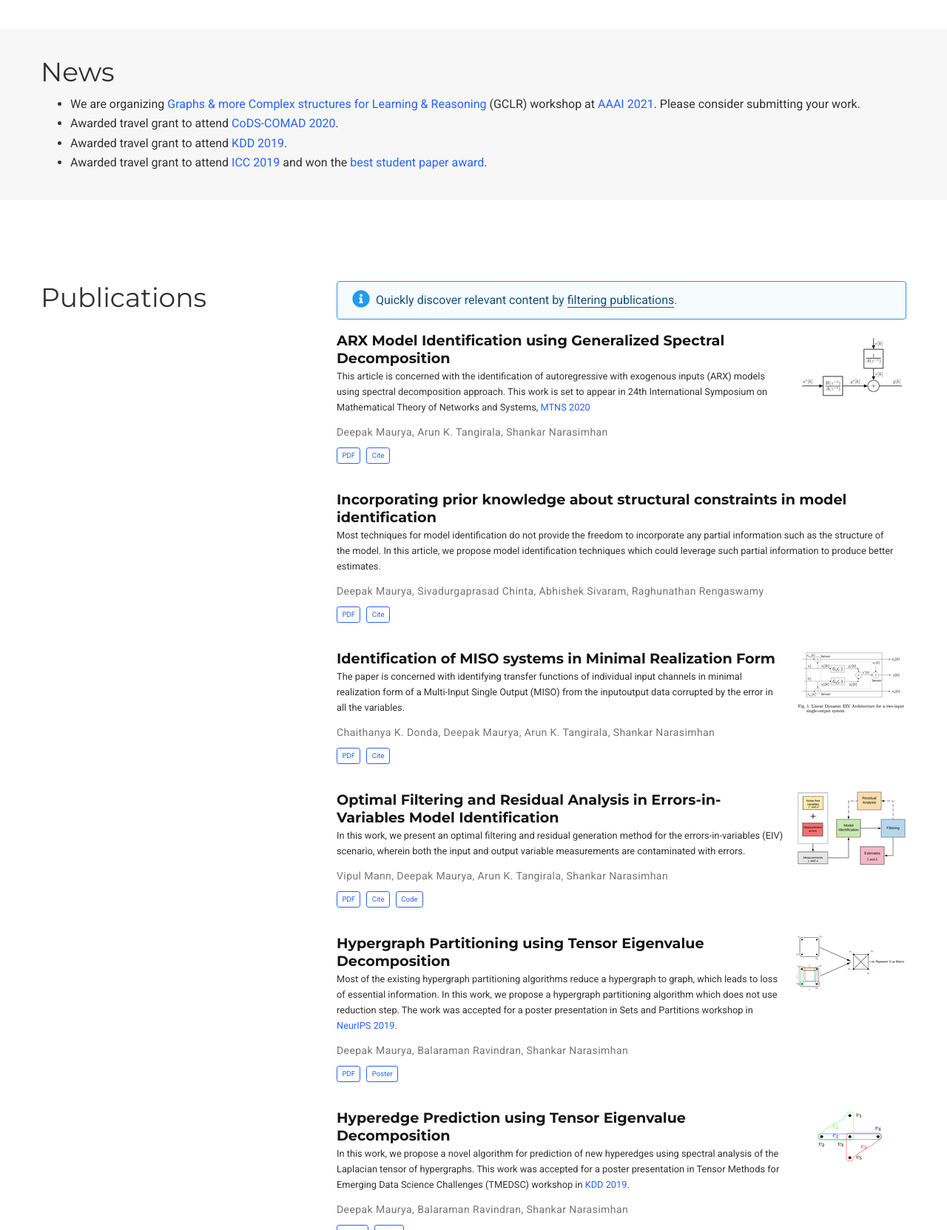
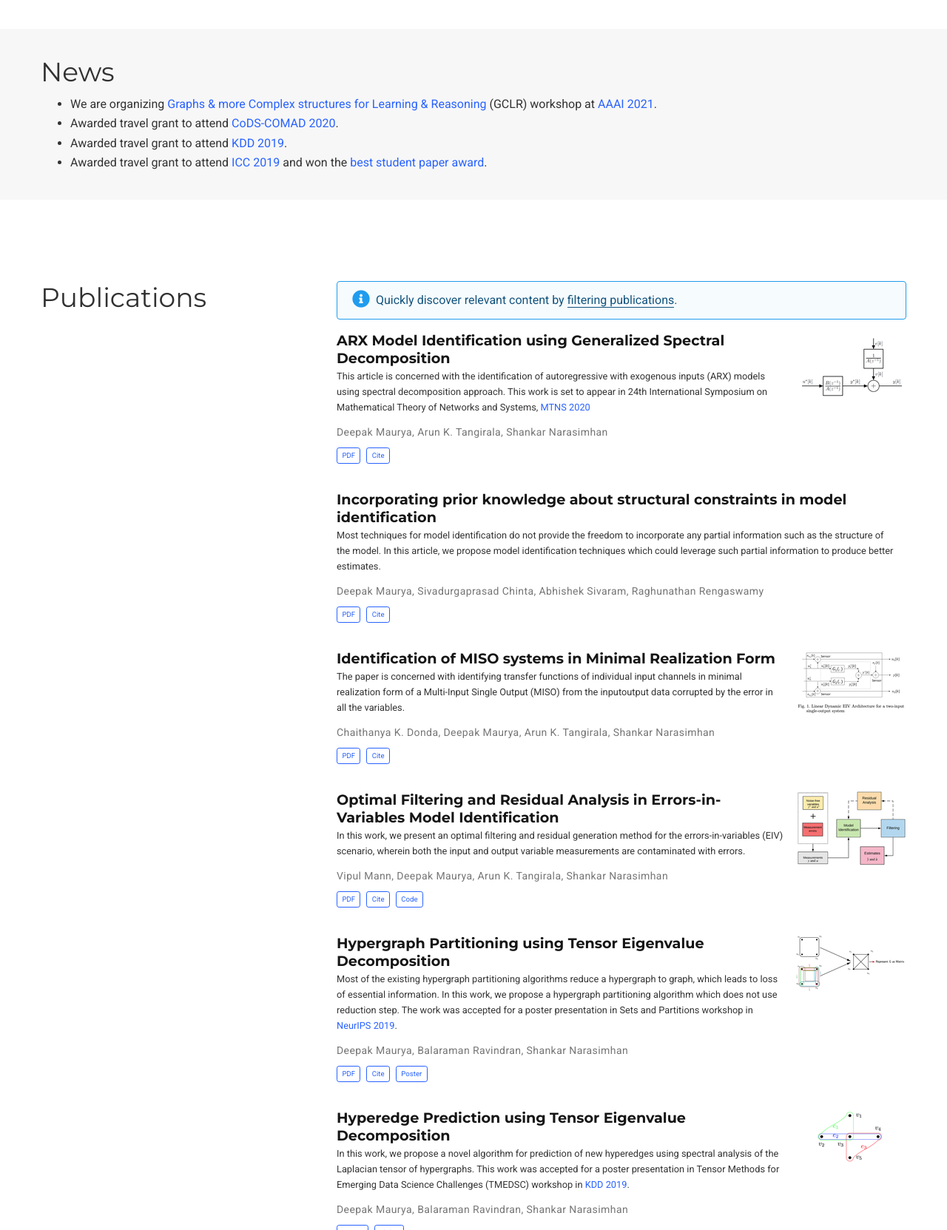
Before and after one commit to d-maurya/d-maurya.github.io, a plain HTML site: page index.html in a window 1280 px wide. Shown: the part 740-2403 px from the top of the page at 74% size. Drawn offline with nearby package versions, Linux system fonts and the light colour scheme; some packages are replaced by stand-ins of ours; some icons are missing.

Commit message:
some minor changes

```diff
--- a/index.html
+++ b/index.html
@@ -784,14 +784,14 @@
       <ul>
 <li>We are organizing
 <a href="https://sites.google.com/view/gclr2021/" target="_blank" rel="noopener">Graphs &amp; more Complex structures for Learning &amp; Reasoning</a> (GCLR) workshop at
-<a href="https://aaai.org/Conferences/AAAI-21/" target="_blank" rel="noopener">AAAI 2021</a>. Please consider submitting your work.</li>
+<a href="https://aaai.org/Conferences/AAAI-21/" target="_blank" rel="noopener">AAAI 2021</a>.</li>
 <li>Awarded travel grant to attend
 <a href="https://cods-comad.in/" target="_blank" rel="noopener">CoDS-COMAD 2020</a>.</li>
 <li>Awarded travel grant to attend
 <a href="https://www.kdd.org/kdd2019/" target="_blank" rel="noopener">KDD 2019</a>.</li>
 <li>Awarded travel grant to attend
 <a href="https://icc.org.in/2019/" target="_blank" rel="noopener">ICC 2019</a> and won the
-<a href="http://icc.org.in/2019/best-student-paper-award/" target="_blank" rel="noopener">best student paper award</a>.</li>
+<a href="https://d-maurya.github.io/files/ICC2019_beststudentpaper.pdf" target="_blank" rel="noopener">best student paper award</a>.</li>
 </ul>
 <!---
 Welcome to the **personal demo** of Academic. Other demos available include:
@@ -1405,6 +1405,11 @@ Welcome to the **personal demo** of Academic. Other demos available include:
 </a>
 
 
+
+<button type="button" class="btn btn-outline-primary my-1 mr-1 btn-sm js-cite-modal"
+        data-filename="/publication/hypart_nipsws/cite.bib">
+  Cite
+</button>
 
 
 
```
Also changed, not shown: publication/hypart_nipsws/index.html (+7 -0 lines), publication/index.html (+5 -0 lines), 1 other file.
